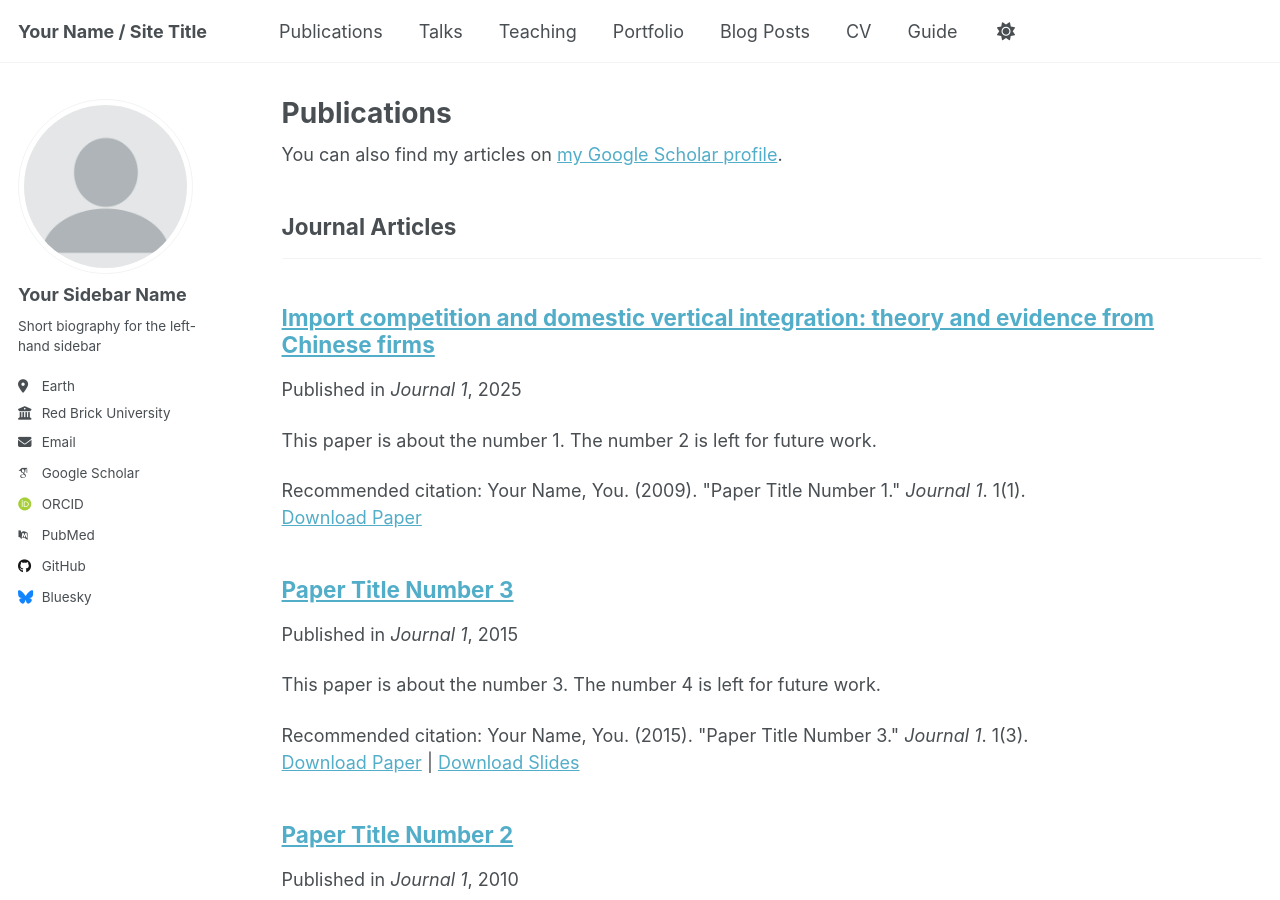
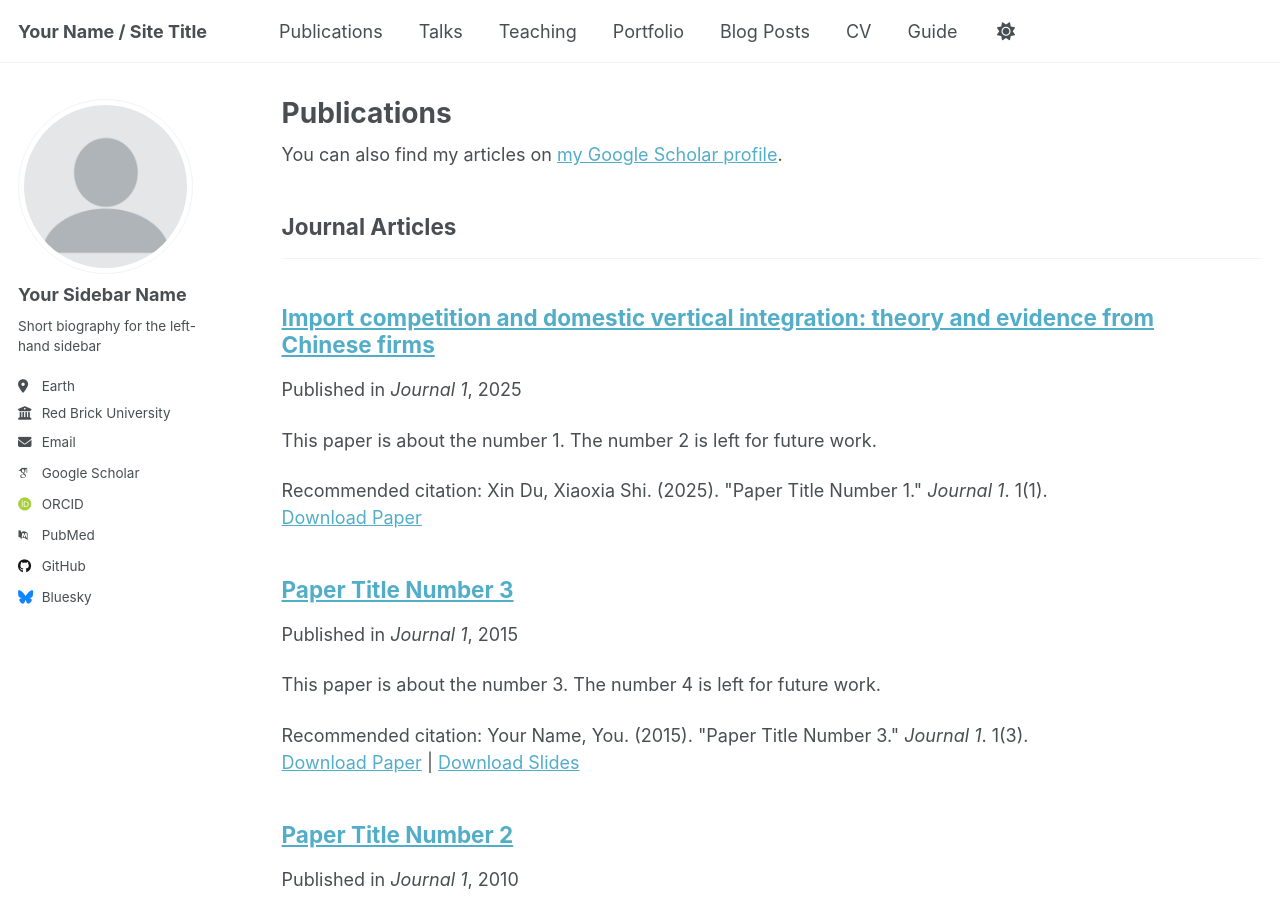
Before and after one commit to dux1n4real/dux1n4real.github.io, a Jekyll site: the page built from _pages/publications.html, in a window 1280 px wide and 900 px high. Built offline with Jekyll 4.4.1, drawn with Linux system fonts in a browser that asks for light colours; some web fonts are replaced.

Commit message:
Update 2009-10-01-paper-title-number-1.md

```diff
--- a/_publications/2009-10-01-paper-title-number-1.md
+++ b/_publications/2009-10-01-paper-title-number-1.md
@@ -7,6 +7,6 @@ excerpt: 'This paper is about the number 1. The number 2 is left for future work
 date: 2025-3-10
 venue: 'Journal 1'
 paperurl: 'https://doi.org/10.1080/00036846.2025.2471588'
-citation: 'Your Name, You. (2009). &quot;Paper Title Number 1.&quot; <i>Journal 1</i>. 1(1).'
+citation: 'Xin Du, Xiaoxia Shi. (2025). &quot;Paper Title Number 1.&quot; <i>Journal 1</i>. 1(1).'
 ---
 The contents above will be part of a list of publications, if the user clicks the link for the publication than the contents of section will be rendered as a full page, allowing you to provide more information about the paper for the reader. When publications are displayed as a single page, the contents of the above "citation" field will automatically be included below this section in a smaller font.
```
